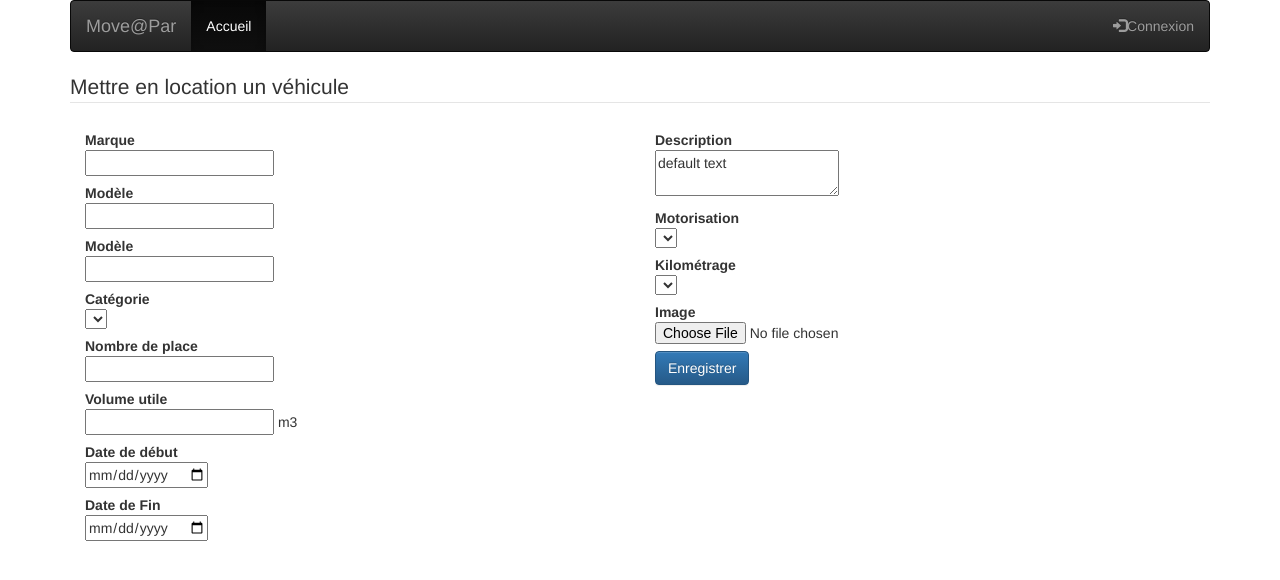
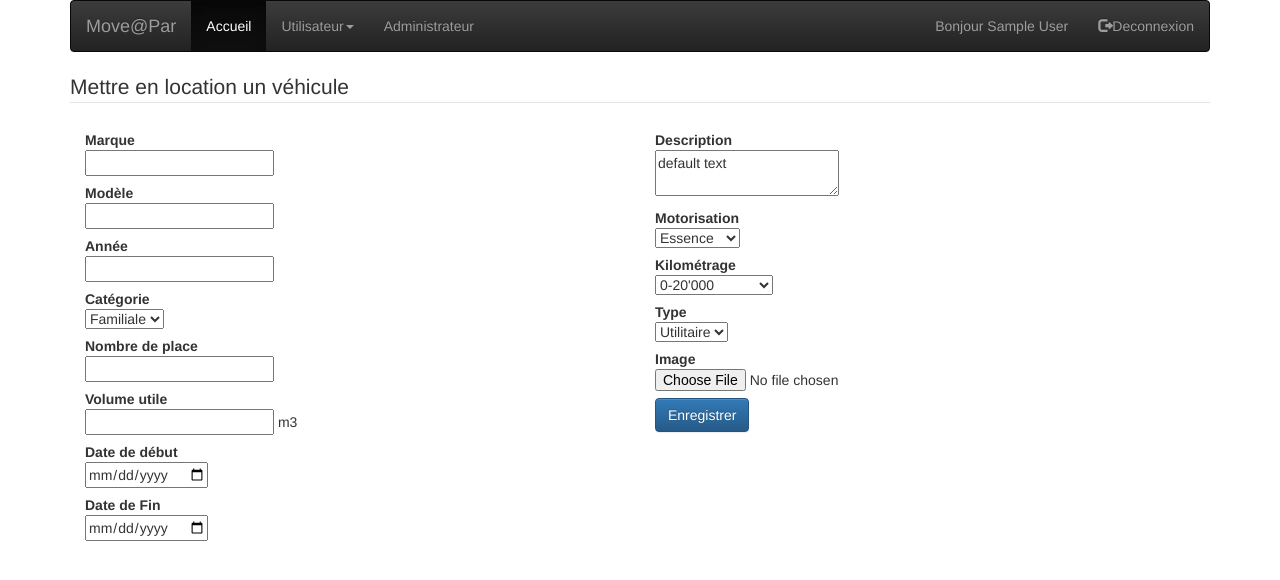
Before and after one commit to psccc97/TPILocationVehicule, a PHP site: page /louer.html in a window 1280 px wide. Shown: the top 580 px of the page. Run offline with PHP 8.4, Linux system fonts and the light colour scheme; the visitor is signed in with stand-in values (Sample User, id 1); data comes from the database, SQL or seed files in the repository; lists and menus that the app fills with data are empty.

Commit message:
fonction d'ajout et d'affichage des kilometrages

```diff
--- a/controllers/controllerDetails.php
+++ b/controllers/controllerDetails.php
@@ -2,6 +2,7 @@
 
 require_once 'models/bddfunctions.php';
 
+session_start();
 $details = recupereVehicleSelonId($_GET['id']);
 
 include 'views/viewDetails.php';
--- a/controllers/controllerLouer.php
+++ b/controllers/controllerLouer.php
@@ -1,4 +1,17 @@
 <?php
+require_once 'models/bddfunctions.php';
 
+session_start();
+if(filter_has_var(INPUT_POST, 'enregistrer')){
+    $type = trim(filter_input(INPUT_POST, 'type', FILTER_SANITIZE_STRING));
+    $description = trim(filter_has_var(INPUT_POST, 'description', FILTER_SANITIZE_STRING));
+}
 
-include 'views/viewLouer.php';
+if (isset($_SESSION['prenom'])) {
+
+    $kilometrages = recupereKilometrages();
+    include 'views/viewLouer.php';
+}
+ else {
+    header('location:accueil.html');
+}
--- a/include/navBar.php
+++ b/include/navBar.php
@@ -1,4 +1,3 @@
-
 <nav class="navbar navbar-inverse">
     <div class="container-fluid">
         <div class="navbar-header">
--- a/models/bddfunctions.php
+++ b/models/bddfunctions.php
@@ -67,7 +67,65 @@
     return $reslt;
 }
 
-function louerVehicule()
+function louerVehicule($type, $description, $annee, $categorie, $nbrpPlace, $volumeUtile, $motorisation, $image, $marque, $modele, $kilometrage, $utilisateur)
 {
+    $bdd = connexionBdd();
 
+    //Ajout de la marque//
+    $sql = "INSERT INTO marques(nomMarque)".
+            "VALUES(:marque)";
+    $requete = $bdd->prepare($sql);
+    $requete->bindParam(':marque', $marque);
+    $requete->execute();
+    $lastidMarque = $bdd->lastInsertId();
+
+    //Ajout du modele//
+    $sql = "INSERT INTO modeles(nomModele)".
+            "VALUES(:modele)";
+    $requete = $bdd->prepare($sql);
+    $requete->bindParam(':modele', $modele);
+    $requete->execute();
+    $lastidModele = $bdd->lastInsertId();
+
+    //Ajout du kilometrage//
+    $sql = "INSERT INTO kilometrages(nbrKilometrage)".
+            "VALUES(:kilometrage)";
+    $requete = $bdd->prepare($sql);
+    $requete->bindParam(':kilometrage', $kilometrage);
+    $requete->execute();
+    $lastidKilomtrage = $bdd->lastInsertId();
+
+    //Ajout d'un véhicule//
+    $sql = "INSERT INTO vehicules(Type, Description, Annee, Categorie, nbrPlace, volumeUtile, Motorisation, Image, idMarque, idModele, idKilometrage, idUtilisateur)".
+           "VALUES(:type, :description, :annee, :categorie, :nbrPlace, :volumeUtile, :motorisation, :image, :lastidMarque, :lastidModele, :lastidKilomtrage, :utilisateur)";
+    $requete = $bdd->prepare($sql);
+    $iduniq = uniqid();
+    $nomImage = $_FILES['img']['name'];
+    $destination = "img/".$nomImage.$iduniq;
+    $source = $_FILES['img']['tmp_name'];
+
+    $requete->bindParam(':type', $type);
+    $requete->bidnParam(':description', $description);
+    $requete->bindParam(':annee', $annee);
+    $requete->bindParam(':categorie', $categorie);
+    $requete->bindParam(':nbrPlace', $nbrpPlace);
+    $requete->bindParam(':volumeUtile', $volumeUtile);
+    $requete->bindParam(':motorisation', $motorisation);
+    $requete->bindParam(':image', $nomImage);
+    $requete->bindParam(':lastidMarque', $lastidMarque);
+    $requete->bindParam(':lastidModele', $lastidModele);
+    $requete->bindParam(':lastidKilomtrage', $lastidKilomtrage);
+    $requete->bindParam(':utilisateur', $utilisateur);
+    $requete->execute();
+    $resultEnvoieFichierImage = move_uploaded_file($source, $destination);
 }
+
+function recupereKilometrages()
+{
+    $bdd = connexionBdd();
+    $sql = "SELECT * FROM kilometrages";
+    $requete = $bdd->prepare($sql);
+    $requete->execute();
+    $reslt = $requete->fetchAll(PDO::FETCH_ASSOC);
+    return $reslt;
+}
--- a/views/viewLouer.php
+++ b/views/viewLouer.php
@@ -23,7 +23,7 @@
                     <legend>Mettre en location un véhicule</legend>
 
                     <div class="col-md-6 col-xs-6">
-                        <!-- Text input-->
+                        <!-- Text input Marque-->
                         <div class="control-group">
                             <label class="control-label" for="marque">Marque</label>
                             <div class="controls">
@@ -32,7 +32,7 @@
                             </div>
                         </div>
 
-                        <!-- Text input-->
+                        <!-- Text input Modèle-->
                         <div class="control-group">
                             <label class="control-label" for="modele">Modèle</label>
                             <div class="controls">
@@ -41,25 +41,28 @@
                             </div>
                         </div>
 
-                        <!-- Number input-->
+                        <!-- Number input Année-->
                         <div class="control-group">
-                            <label class="control-label" for="annee">Modèle</label>
+                            <label class="control-label" for="annee">Année</label>
                             <div class="controls">
                                 <input id="annee" name="annee" type="number" placeholder="" class="input-large">
 
                             </div>
                         </div>
 
-                        <!-- Select Basic -->
+                        <!-- Select Basic Catégorie -->
                         <div class="control-group">
                             <label class="control-label" for="categorie">Catégorie</label>
                             <div class="controls">
-                                <select id="categorie" name="categorie" class="input-large">
+                                <select id="categorie" name="categorie" class="input-large" required>
+                                    <option>Familiale</option>
+                                    <option>Citadine</option>
+                                    <option>Sportive</option>
                                 </select>
                             </div>
                         </div>
 
-                        <!-- Number input-->
+                        <!-- Number input Nombre de place-->
                         <div class="control-group">
                             <label class="control-label" for="nbrPlace">Nombre de place</label>
                             <div class="controls">
@@ -68,7 +71,7 @@
                             </div>
                         </div>
 
-                        <!-- Number input-->
+                        <!-- Number input Volume utile-->
                         <div class="control-group">
                             <label class="control-label" for="volume">Volume utile</label>
                             <div class="controls">
@@ -77,7 +80,7 @@
                             </div>
                         </div>
 
-                        <!-- Date input-->
+                        <!-- Date input Date début-->
                         <div class="control-group">
                             <label class="control-label" for="dateDebut">Date de début</label>
                             <div class="controls">
@@ -86,7 +89,7 @@
                             </div>
                         </div>
 
-                        <!-- Date input-->
+                        <!-- Date input Date fin-->
                         <div class="control-group">
                             <label class="control-label" for="dateFin">Date de Fin</label>
                             <div class="controls">
@@ -97,7 +100,7 @@
                     </div>
                     <div class="col-md-6 col-xs-6">
 
-                        <!-- Textarea -->
+                        <!-- Textarea Description-->
                         <div class="control-group">
                             <label class="control-label" for="description">Description</label>
                             <div class="controls">
@@ -105,35 +108,55 @@
                             </div>
                         </div>
 
-                        <!-- Select Basic -->
+                        <!-- Select Basic Motorisation-->
                         <div class="control-group">
                             <label class="control-label" for="motorisation">Motorisation</label>
                             <div class="controls">
-                                <select id="motorisation" name="motorisation" class="input-large">
+                                <select id="motorisation" name="motorisation" class="input-large" required>
+                                    <option>Essence</option>
+                                    <option>Diesel</option>
+                                    <option>Gaz</option>
+                                    <option>Hybride</option>
+                                    <option>Electrique</option>
                                 </select>
                             </div>
                         </div>
 
-                        <!-- Select Basic -->
+                        <!-- Select Basic Kilométrage-->
                         <div class="control-group">
                             <label class="control-label" for="kilometrage">Kilométrage</label>
                             <div class="controls">
-                                <select id="kilometrage" name="kilometrage" class="input-large">
+                                <select id="kilometrage" name="kilometrage" class="input-large" required>
+                                    <?php foreach ($kilometrages as $k) :?>
+                                    <option value="<?php echo $k['idKilometrage']; ?>"><?php echo $k['nbrKilometrage']; ?></option>
+                                    <?php endforeach; ?>
                                 </select>
                             </div>
                         </div>
 
-                        <!-- File Button -->
+                        <!-- Select Basic Type-->
+                        <div class="control-group">
+                            <label class="control-label" for="type">Type</label>
+                            <div class="controls">
+                                <select id="type" name="type" class="input-large">
+                                    <option>Utilitaire</option>
+                                    <option>Voiture</option>
+                                    <option>2 roues</option>
+                                </select>
+                            </div>
+                        </div>
+
+                        <!-- File Button Image-->
                         <div class="control-group">
                             <label class="control-label" for="image">Image</label>
                             <div class="controls">
-                                <input id="image" name="image" class="input-file" type="file">
+                                <input id="image" name="image" class="input-file" type="file" required>
                             </div>
                         </div>
 
                     </div>
 
-                    <!-- Button -->
+                    <!-- Button Enregistrer-->
                     <div class="form-group">
                         <label class="col-md-4 control-label" for="enregistrer"></label>
                         <div class="col-md-4">
```
Also changed, not shown: nbproject/private/private.xml (+6 -5 lines), img/moto.jpg (added).
